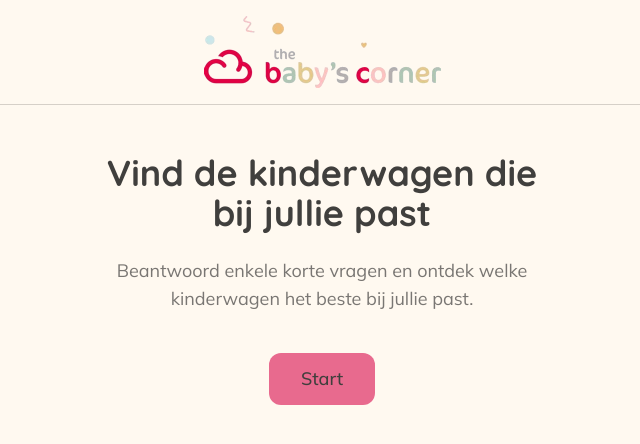
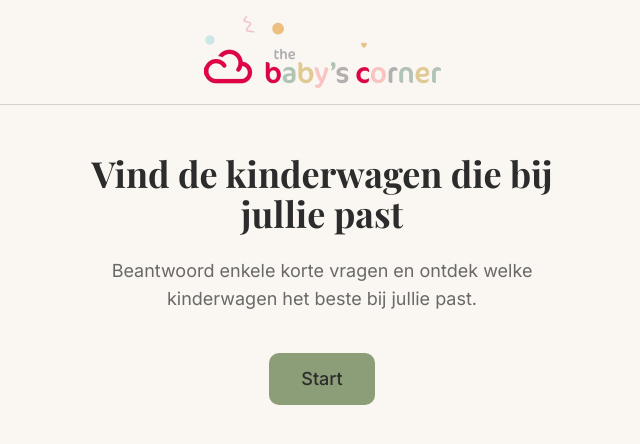
Before and after one commit to pxl-research/the-babys-corner, a React (Vite) app in the folder frontend/: page / in a window 1280 px wide. Shown: the top 444 px of the page, without its empty margins (318-958 px from the left). Built offline with nearby package versions, Linux system fonts and the light colour scheme.

Commit message:
revert(theme): restore sage-green theme (pre-pink)
brand: #8B9E77 sage green, brand-dark: #5C6E50 dark sage (WCAG AA on white),
cream: #FAF7F2, ink: #2C2C2C. Fonts: Inter + Playfair Display. btn radius: 10px.

```diff
--- a/frontend/index.html
+++ b/frontend/index.html
@@ -7,7 +7,7 @@
     <title>The Baby's Corner — Stroller Advisor</title>
     <link rel="preconnect" href="https://fonts.googleapis.com">
     <link rel="preconnect" href="https://fonts.gstatic.com" crossorigin>
-    <link href="https://fonts.googleapis.com/css2?family=Mulish:wght@400;500;600;700&family=Quicksand:wght@500;600;700&display=swap" rel="stylesheet">
+    <link href="https://fonts.googleapis.com/css2?family=Inter:wght@400;500;600;700&family=Playfair+Display:wght@700&display=swap" rel="stylesheet">
   </head>
   <body>
     <div id="root"></div>
--- a/frontend/tailwind.config.js
+++ b/frontend/tailwind.config.js
@@ -4,21 +4,19 @@
   theme: {
     extend: {
       colors: {
-        // Matches thebabyscorner.be brand identity: softened pink-rose accent on warm cream.
-        // Toned down from the vivid #E50051 so primary buttons read as friendly, not "danger".
-        brand:        '#E86A8E', // signature rose — fills, accents, active states
-        'brand-dark': '#C24E6E', // darker rose for text/links on light
-        cream:        '#FFF9F0', // warm off-white page background
-        ink:          '#403F3D', // warm charcoal body text
+        brand:        '#8B9E77', // sage green — fills, accents, active states
+        'brand-dark': '#5C6E50', // dark sage for text/links on light (WCAG AA)
+        cream:        '#FAF7F2', // warm off-white page background
+        ink:          '#2C2C2C', // near-black body text
         danger:       '#C0392B',
         muted:        '#D6D0C8',
       },
       fontFamily: {
-        sans:    ['Mulish', 'sans-serif'],
-        display: ['Quicksand', 'sans-serif'],
+        sans:    ['Inter', 'sans-serif'],
+        display: ['Playfair Display', 'serif'],
       },
       borderRadius: {
-        btn:  '12px',
+        btn:  '10px',
         card: '16px',
       },
     },
```
